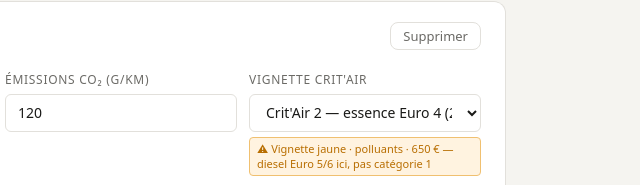
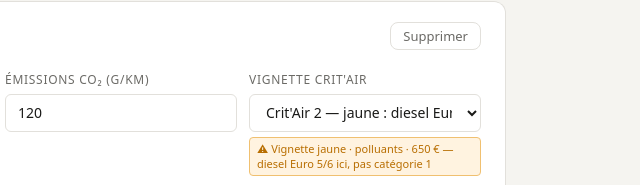
Before and after one commit to Benjaminhofman/tvs_simulateur, a plain HTML site: page index.html in a window 1280 px wide. Shown: the part 212-397 px from the top of the page, 520-1160 px from the left. Drawn offline with Linux system fonts and the light colour scheme.

Commit message:
fix: libellé Crit'Air 2 plus lisible

```diff
--- a/index.html
+++ b/index.html
@@ -187,7 +187,7 @@
 const CRITAIR = [
   { v:'0',  lbl:"Crit'Air 0 — 100 % électrique ou hydrogène",                               hint:"Vignette verte · catégorie E · 0 €",                                                warn:false, tarif:0,   fl:"Catégorie E" },
   { v:'1',  lbl:"Crit'Air 1 — essence Euro 5/6 (≥ 2011), hybride rechargeable, gaz",        hint:"Vignette violette · catégorie 1 · 130 €",                                          warn:false, tarif:130, fl:"Catégorie 1" },
-  { v:'2',  lbl:"Crit'Air 2 — essence Euro 4 (2006-2010) · diesel Euro 5/6 (≥ 2011)",       hint:"⚠ Vignette jaune · polluants · 650 € — diesel Euro 5/6 ici, pas catégorie 1",      warn:true,  tarif:650, fl:"Polluants · Crit'Air 2" },
+  { v:'2',  lbl:"Crit'Air 2 — jaune : diesel Euro 5/6 ou essence Euro 4",       hint:"⚠ Vignette jaune · polluants · 650 € — diesel Euro 5/6 ici, pas catégorie 1",      warn:true,  tarif:650, fl:"Polluants · Crit'Air 2" },
   { v:'3',  lbl:"Crit'Air 3 — essence Euro 2/3 (1997-2005) · diesel Euro 4 (2006-2010)",    hint:"Vignette orange · polluants · 650 €",                                              warn:false, tarif:650, fl:"Polluants · Crit'Air 3" },
   { v:'4',  lbl:"Crit'Air 4 — diesel Euro 3 (2001-2005)",                                   hint:"Vignette bordeaux · polluants · 650 €",                                            warn:false, tarif:650, fl:"Polluants · Crit'Air 4" },
   { v:'5',  lbl:"Crit'Air 5 — diesel Euro 2 (oct. 1997 – déc. 2000)",                       hint:"Vignette grise · polluants · 650 €",                                               warn:false, tarif:650, fl:"Polluants · Crit'Air 5" },
```
